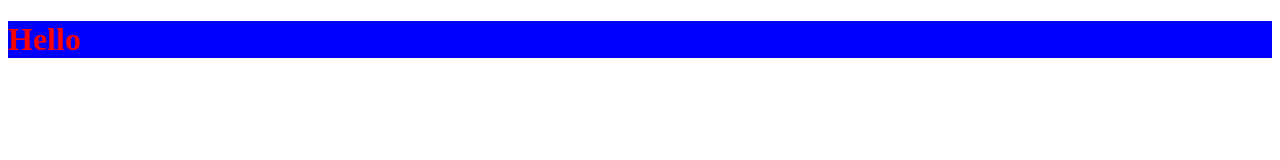
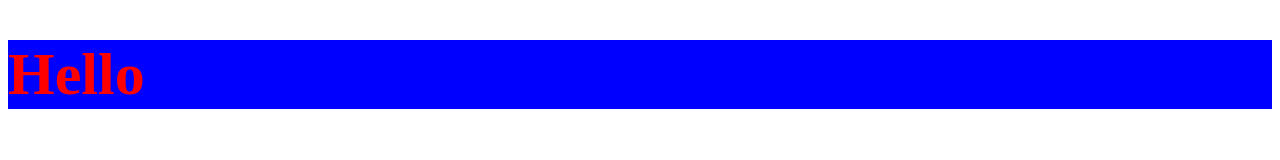
Before and after one commit to ngtrrrn/myvuejs, a plain HTML site: page index.html in a window 1280 px wide. Drawn offline with Linux system fonts and the light colour scheme.

Commit message:
style binding-2 object配列

```diff
--- a/index.html
+++ b/index.html
@@ -11,7 +11,7 @@
 <body>
   <script src="./js/vue.js"></script>
   <div id="app">
-  <h1 :style="styleObject">Hello</h1>
+  <h1 :style="[styleObject, baseStyles]">Hello</h1>
 
   </div>
 
--- a/js/test.js
+++ b/js/test.js
@@ -4,6 +4,9 @@ new Vue({
     styleObject: {
       color: "red",
       "background-color": "blue"
+    },
+    baseStyles: {
+      fontSize: '60px'
     }
   }
 });
```
